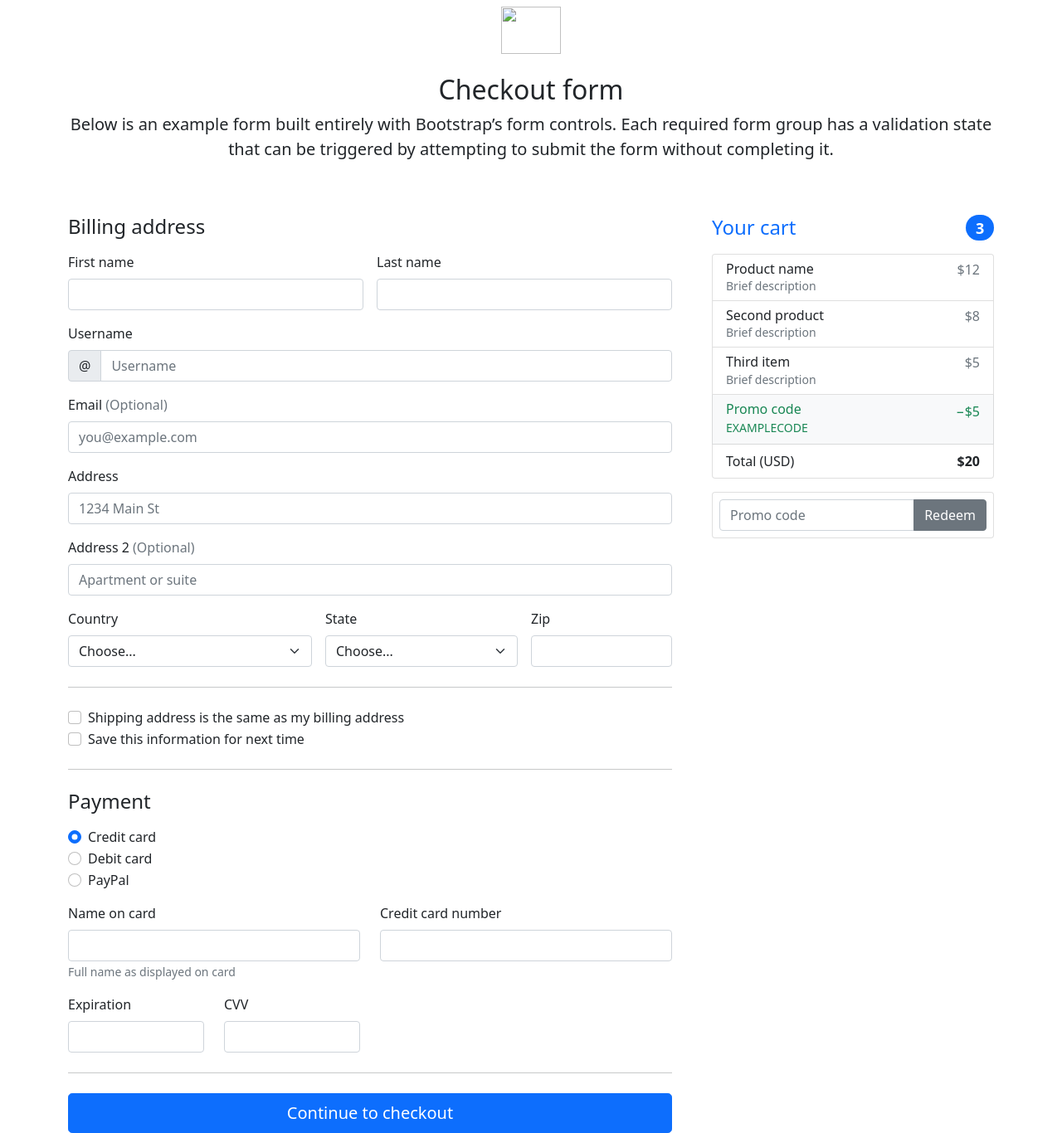
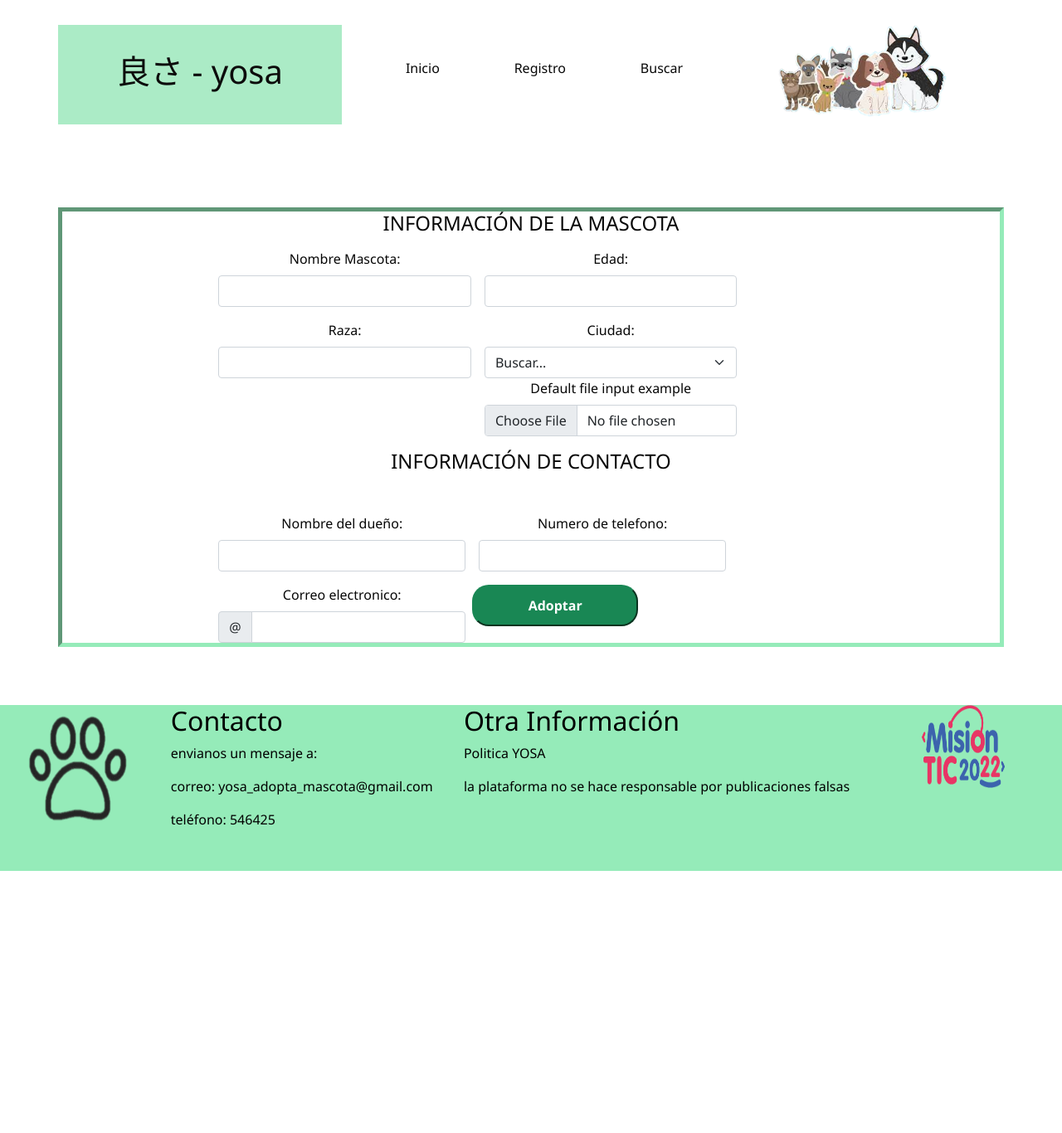
Before and after one commit to Orduz98/YOSA, a website: page src/Añadir.html in a window 1280 px wide. Shown: the part 40-1406 px from the top of the page at 83% size. After the commit the page ends 1090 px from the top, so only its background shows below. Drawn offline with nearby package versions, Linux system fonts and the light colour scheme.

Commit message:
Cambios a pagina indice y construccion añadir

```diff
--- a/src/Añadir.html
+++ b/src/Añadir.html
@@ -4,243 +4,289 @@
 <head>
     <meta charset="UTF-8">
     <meta name="viewport" content="width=device-width, initial-scale=1.0">
-    <title>Yosa</title>
+    <title>Añadir mascostas</title>
     <link href="https://cdn.jsdelivr.net/npm/bootstrap@5.1.1/dist/css/bootstrap.min.css" rel="stylesheet"
         integrity="sha384-F3w7mX95PdgyTmZZMECAngseQB83DfGTowi0iMjiWaeVhAn4FJkqJByhZMI3AhiU" crossorigin="anonymous">
-
 </head>
 
 <body>
     <style>
+        * {
+            box-sizing: border-box;
+            font-family: 'Segoe UI', Tahoma, Geneva, Verdana, sans-serif;
+        }
 
+
+        body {
+            max-width: 1400px;
+            min-width: 375px;
+            margin-right: auto;
+            margin-left: auto;
+            margin-top: 0;
+            margin-bottom: 0;
+            color: #070707;
+        }
+
+        section {
+            margin: 70px;
+        }
+
+        .header-section {
+            margin-bottom: 100px;
+        }
+
+        .header-container {
+            display: flex;
+            flex-wrap: wrap;
+            justify-content: space-around;
+            text-align: center;
+        }
+
+        .site-title {
+            width: 30%;
+            background-color: rgb(171, 235, 198);
+            color: #0c0b0b;
+            display: flex;
+            align-items: center;
+            justify-content: center;
+        }
+
+        .site-nav {
+            width: 40%;
+            display: flex;
+            justify-content: space-around;
+            align-items: center;
+        }
+
+        .site-nav>a {
+            color: inherit;
+            text-decoration: none;
+        }
+
+        .site-nav>a:hover {
+            text-decoration: underline;
+            font-weight: bold;
+        }
+
+        .logo-container {
+            width: 30%;
+        }
+
+        .logo-container__site-logo {
+            height: 120px;
+        }
+
+        .banner {
+            width: 100%;
+        }
+
+        .banner>img {
+            width: 100%;
+            height: 400px;
+            max-width: 1400px;
+            object-fit: cover;
+        }
+
+        .formulario{
+            border:  rgb(149, 235, 185) 5px inset;
+            display: flex;
+            flex-wrap: wrap;
+            justify-content: space-around;
+            text-align: center;
+        }
+
+        .seccion-pie {
+            background-color: rgb(149, 235, 185);
+            height: 200px;
+            display: flex;
+            color: black;
+            flex-wrap: wrap;
+            justify-content: space-around;
+
+        }
     </style>
-    <!--formulario-->
-    <div class="container">
-        <main>
-            <div class="py-5 text-center">
-                <img class="d-block mx-auto mb-4" src="/docs/5.1/assets/brand/bootstrap-logo.svg" alt="" width="72"
-                    height="57">
-                <h2>Checkout form</h2>
-                <p class="lead">Below is an example form built entirely with Bootstrap’s form controls. Each required
-                    form group has a validation state that can be triggered by attempting to submit the form without
-                    completing it.</p>
+
+    <!-- inicio encabezado del sitio -->
+    <header>
+        <section class="header-section">
+            <div class="header-container">
+
+                <div class="site-title">
+                    <h1>良さ - yosa</h1>
                 </div>
 
-            <div class="row g-5">
-                <div class="col-md-5 col-lg-4 order-md-last">
-                    <h4 class="d-flex justify-content-between align-items-center mb-3">
-                        <span class="text-primary">Your cart</span>
-                        <span class="badge bg-primary rounded-pill">3</span>
-                    </h4>
-                    <ul class="list-group mb-3">
-                        <li class="list-group-item d-flex justify-content-between lh-sm">
-                            <div>
-                                <h6 class="my-0">Product name</h6>
-                                <small class="text-muted">Brief description</small>
+                <!-- Inicio menú navegación -->
+                    <ul class="site-nav">
+                        <a href="index.html">Inicio</a>
+                        <a href="Añadir.html">Registro</a>
+                        <a href="Buscar.html">Buscar</a>
+                    </ul>
+                <!-- Fin menú navegación -->
+
+                <div class="logo-container">
+                    <img class="logo-container__site-logo" src="./logoabc.png" alt="Logo MisionTic 2022">
                 </div>
-                            <span class="text-muted">$12</span>
-                        </li>
-                        <li class="list-group-item d-flex justify-content-between lh-sm">
-                            <div>
-                                <h6 class="my-0">Second product</h6>
-                                <small class="text-muted">Brief description</small>
             </div>
-                            <span class="text-muted">$8</span>
-                        </li>
-                        <li class="list-group-item d-flex justify-content-between lh-sm">
-                            <div>
-                                <h6 class="my-0">Third item</h6>
-                                <small class="text-muted">Brief description</small>
-                            </div>
-                            <span class="text-muted">$5</span>
-                        </li>
-                        <li class="list-group-item d-flex justify-content-between bg-light">
-                            <div class="text-success">
-                                <h6 class="my-0">Promo code</h6>
-                                <small>EXAMPLECODE</small>
-                            </div>
-                            <span class="text-success">−$5</span>
-                        </li>
-                        <li class="list-group-item d-flex justify-content-between">
-                            <span>Total (USD)</span>
-                            <strong>$20</strong>
-                        </li>
-                    </ul>
+        </section>
+    </header>
+    <!-- fin encabezado del sitio -->
 
-                    <form class="card p-2">
-                        <div class="input-group">
-                            <input type="text" class="form-control" placeholder="Promo code">
-                            <button type="submit" class="btn btn-secondary">Redeem</button>
-                        </div>
-                    </form>
-                </div>
+
+    <!-- inicio contenido principal -->
+
+    <main>
+        <section class = "formulario">
             <div class="col-md-7 col-lg-8">
-                    <h4 class="mb-3">Billing address</h4>
-                    <form class="needs-validation" novalidate>
+                <h4 class="mb-3">INFORMACIÓN DE LA MASCOTA</h4>
+                <form class="needs-validation" novalidate="">
                     <div class="row g-3">
-                            <div class="col-sm-6">
-                                <label for="firstName" class="form-label">First name</label>
-                                <input type="text" class="form-control" id="firstName" placeholder="" value="" required>
+                        <div class="col-sm-5">
+                            <label for="NombreAnimal" class="form-label">Nombre Mascota: </label>
+                            <input type="text" class="form-control" id="NombreAnimal" placeholder="" value=""
+                                required="">
                             <div class="invalid-feedback">
-                                    Valid first name is required.
+                                Campo obligatorio.
                             </div>
                         </div>
 
-                            <div class="col-sm-6">
-                                <label for="lastName" class="form-label">Last name</label>
-                                <input type="text" class="form-control" id="lastName" placeholder="" value="" required>
+                        <div class="col-sm-5">
+                            <label for="Edad" class="form-label">Edad: </label>
+                            <input type="text" class="form-control" id="Edad" placeholder="" value="" required="">
                             <div class="invalid-feedback">
-                                    Valid last name is required.
+                                Campo obligatorio.
                             </div>
                         </div>
 
-                            <div class="col-12">
-                                <label for="username" class="form-label">Username</label>
+                        <div class="col-sm-5">
+                            <label for="Raza" class="form-label">Raza: </label>
+                            <input type="text" class="form-control" id="Raza" placeholder="" value="" required="">
+                            <div class="invalid-feedback">
+                                Campo obligatorio.
+                            </div>
+                        </div>
+
+                        <div class="col-md-5">
+                            <label for="Ciudad" class="form-label">Ciudad: </label>
+                            <select class="form-select" id="Ciudad" required="">
+                                <option value="">Buscar...</option>
+                                <option>Armenia</option>
+                                <option>Barrancabereja</option>
+                                <option>Barranquilla</option>
+                                <option>Bogotá</option>
+                                <option>Bucaramanga</option>
+                                <option>Buga</option>
+                                <option>Cali</option>
+                                <option>Cartagena</option>
+                                <option>Chía</option>
+                                <option>Cúcuta</option>
+                                <option>Duitama</option>
+                                <option>Florencia</option>
+                                <option>Fusagasugá</option>
+                                <option>Girardot</option>
+                                <option>Honda</option>
+                                <option>Ibagué</option>
+                                <option>Ipiales</option>
+                                <option>Jamundí</option>
+                                <option>Leticia</option>
+                                <option>Manizales</option>
+                                <option>Mariquita</option>
+                                <option>Medellín</option>
+                                <option>Monpox</option>
+                                <option>Monteria</option>
+                                <option>Murillo</option>
+                                <option>Neiva</option>
+                                <option>Pamplona</option>
+                                <option>Pasto</option>
+                                <option>Pereira</option>
+                                <option>Popayán</option>
+                                <option>Riohacha</option>
+                                <option>San Andres y Providencia</option>
+                                <option>San Antero</option>
+                                <option>Santa Marta</option>
+                                <option>Santé de Antioquia</option>
+                                <option>Sevilla</option>
+                                <option>Sincelejos</option>
+                                <option>Sogamoso</option>
+                                <option>Tabio</option>
+                                <option>Tocancinpá</option>
+                                <option>Tolú</option>
+                                <option>Tuluá</option>
+                                <option>Tumaco</option>
+                                <option>Tunja</option>
+                                <option>Valledupar</option>
+                                <option>Villavicencio</option>
+                                <option>Yopal</option>
+                                <option>Zipaquirá</option>
+                            </select>
+                            <div class="invalid-feedback">
+                                Campo obligatorio.
+                            </div>
+                            <label class="form-label" for="customFile">Default file input example</label>
+                            <input type="file" class="form-control" id="customFile"/>
+                        </div>
+
+                        <h4 class="mb-3">INFORMACIÓN DE CONTACTO </h4>
+                        <form class="needs-validation" novalidate="">
+                            <div class="row g-3">
+                                <div class="col-sm-5">
+                                    <label for="NombreDueño" class="form-label">Nombre del dueño: </label>
+                                    <input type="text" class="form-control" id="NombreDueño" placeholder="" value=""
+                                        required="">
+                                    <div class="invalid-feedback">
+                                        Campo obligatorio.
+                                    </div>
+                                </div>
+
+                                <div class="col-sm-5">
+                                    <label for="Numero" class="form-label">Numero de telefono: </label>
+                                    <input type="text" class="form-control" id="Numero" placeholder="" value=""
+                                        required="">
+                                    <div class="invalid-feedback">
+                                        Campo obligatorio.
+                                    </div>
+                                </div>
+                                <div class="col-5">
+                                    <label for="correo" class="form-label">Correo electronico: </label>
                                     <div class="input-group has-validation">
                                         <span class="input-group-text">@</span>
-                                    <input type="text" class="form-control" id="username" placeholder="Username"
-                                        required>
+                                        <input type="text" class="form-control" id="correo" placeholder="" required="">
                                         <div class="invalid-feedback">
-                                        Your username is required.
+                                            Campo obligatorio.
                                         </div>
                                     </div>
                                 </div>
 
-                            <div class="col-12">
-                                <label for="email" class="form-label">Email <span
-                                        class="text-muted">(Optional)</span></label>
-                                <input type="email" class="form-control" id="email" placeholder="you@example.com">
-                                <div class="invalid-feedback">
-                                    Please enter a valid email address for shipping updates.
-                                </div>
-                            </div>
-
-                            <div class="col-12">
-                                <label for="address" class="form-label">Address</label>
-                                <input type="text" class="form-control" id="address" placeholder="1234 Main St"
-                                    required>
-                                <div class="invalid-feedback">
-                                    Please enter your shipping address.
-                                </div>
-                            </div>
-
-                            <div class="col-12">
-                                <label for="address2" class="form-label">Address 2 <span
-                                        class="text-muted">(Optional)</span></label>
-                                <input type="text" class="form-control" id="address2" placeholder="Apartment or suite">
-                            </div>
-
-                            <div class="col-md-5">
-                                <label for="country" class="form-label">Country</label>
-                                <select class="form-select" id="country" required>
-                                    <option value="">Choose...</option>
-                                    <option>United States</option>
-                                </select>
-                                <div class="invalid-feedback">
-                                    Please select a valid country.
-                                </div>
-                            </div>
-
-                            <div class="col-md-4">
-                                <label for="state" class="form-label">State</label>
-                                <select class="form-select" id="state" required>
-                                    <option value="">Choose...</option>
-                                    <option>California</option>
-                                </select>
-                                <div class="invalid-feedback">
-                                    Please provide a valid state.
-                                </div>
-                            </div>
-
-                            <div class="col-md-3">
-                                <label for="zip" class="form-label">Zip</label>
-                                <input type="text" class="form-control" id="zip" placeholder="" required>
-                                <div class="invalid-feedback">
-                                    Zip code required.
-                                </div>
-                            </div>
-                        </div>
-
-                        <hr class="my-4">
-
-                        <div class="form-check">
-                            <input type="checkbox" class="form-check-input" id="same-address">
-                            <label class="form-check-label" for="same-address">Shipping address is the same as my
-                                billing address</label>
-                        </div>
-
-                        <div class="form-check">
-                            <input type="checkbox" class="form-check-input" id="save-info">
-                            <label class="form-check-label" for="save-info">Save this information for next time</label>
-                        </div>
-
-                        <hr class="my-4">
-
-                        <h4 class="mb-3">Payment</h4>
-
-                        <div class="my-3">
-                            <div class="form-check">
-                                <input id="credit" name="paymentMethod" type="radio" class="form-check-input" checked
-                                    required>
-                                <label class="form-check-label" for="credit">Credit card</label>
-                            </div>
-                            <div class="form-check">
-                                <input id="debit" name="paymentMethod" type="radio" class="form-check-input" required>
-                                <label class="form-check-label" for="debit">Debit card</label>
-                            </div>
-                            <div class="form-check">
-                                <input id="paypal" name="paymentMethod" type="radio" class="form-check-input" required>
-                                <label class="form-check-label" for="paypal">PayPal</label>
-                            </div>
-                        </div>
-
-                        <div class="row gy-3">
-                            <div class="col-md-6">
-                                <label for="cc-name" class="form-label">Name on card</label>
-                                <input type="text" class="form-control" id="cc-name" placeholder="" required>
-                                <small class="text-muted">Full name as displayed on card</small>
-                                <div class="invalid-feedback">
-                                    Name on card is required
-                                </div>
-                            </div>
-
-                            <div class="col-md-6">
-                                <label for="cc-number" class="form-label">Credit card number</label>
-                                <input type="text" class="form-control" id="cc-number" placeholder="" required>
-                                <div class="invalid-feedback">
-                                    Credit card number is required
-                                </div>
-                            </div>
-
-                            <div class="col-md-3">
-                                <label for="cc-expiration" class="form-label">Expiration</label>
-                                <input type="text" class="form-control" id="cc-expiration" placeholder="" required>
-                                <div class="invalid-feedback">
-                                    Expiration date required
-                                </div>
-                            </div>
-
-                            <div class="col-md-3">
-                                <label for="cc-cvv" class="form-label">CVV</label>
-                                <input type="text" class="form-control" id="cc-cvv" placeholder="" required>
-                                <div class="invalid-feedback">
-                                    Security code required
-                                </div>
-                            </div>
-                        </div>
-
-                        <hr class="my-4">
-
-                        <button class="w-100 btn btn-primary btn-lg" type="submit">Continue to checkout</button>
+                                <button class="btn-success" type="submit" style="border-radius: 20px; width: 200px; height: 50px; font-weight: bold">Adoptar</button>
                         </form>
                     </div>
-            </div>
+        </section>
     </main>
 
-
+    <!-- Inicio pie del sitio -->
+    <footer>
+        <div class="seccion-pie">
+            <article>
+                <img src="logo.png" width="150" height="150">
+            </article>
+            <article>
+                <h2>Contacto</h2>
+                <p>envianos un mensaje a:</p>
+                <p>correo: yosa_adopta_mascota@gmail.com</p>
+                <p>teléfono: 546425</p>
+            </article>
+            <article>
+                <h2>Otra Información</h2>
+                <p>Politica YOSA</p>
+                <p>la plataforma no se hace responsable por publicaciones falsas</p>
+            </article>
+            <article>
+                <img src="logomision.png" width="200" height="100">
+            </article>
+        </div>
+    </footer>
+    <!-- fin pie del sitio -->
     <script src="https://cdn.jsdelivr.net/npm/bootstrap@5.1.1/dist/js/bootstrap.bundle.min.js"
         integrity="sha384-/bQdsTh/da6pkI1MST/rWKFNjaCP5gBSY4sEBT38Q/9RBh9AH40zEOg7Hlq2THRZ"
         crossorigin="anonymous"></script>
 </body>
-
 </html>
```
Also changed, not shown: src/index.html (+86 -97 lines), src/japon_carrusel.jpg (added), src/logo.png (added), src/perfil_esteban.jpg (added), src/perfil_kevin.jpeg (added), src/perfil_maria.jpg (added), src/perfil_michael.jpeg (added). Lines whose indentation alone changed are shown as unchanged.
